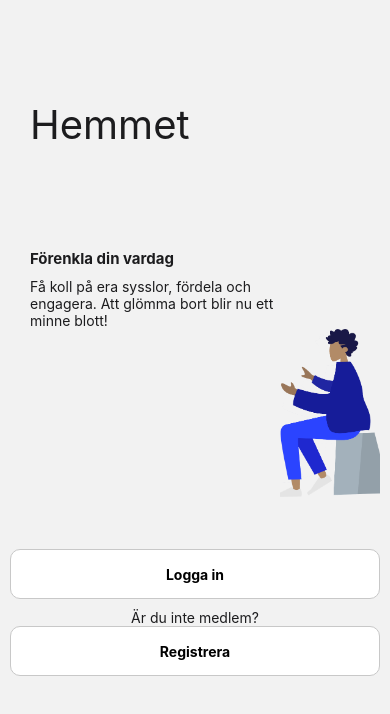
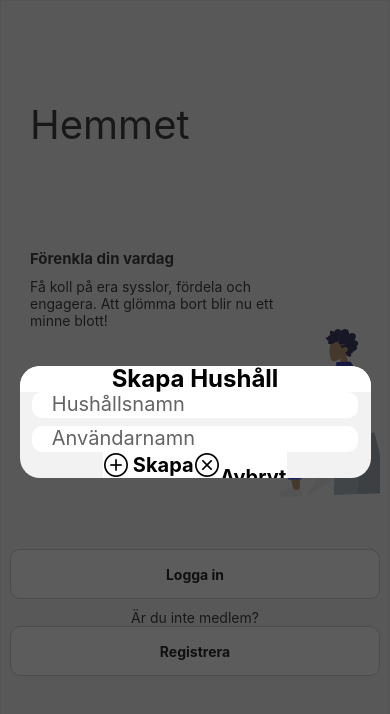
Before and after one commit to ViktorNy/TheHousehold, a React Native app: screen /Start in a window 390 px wide. Shown: the top 714 px of the page. Built offline with nearby package versions, Linux system fonts and the light colour scheme.

Commit message:
added username to create household

```diff
--- /dev/null
+++ b/component/customPopupBox/CreateHouseholdModal.tsx
@@ -0,0 +1,98 @@
+import { AntDesign } from '@expo/vector-icons';
+import React, { useState } from 'react';
+import { Pressable, Text, TextInput, View } from 'react-native';
+import Modal from 'react-native-modal';
+import { useTheme } from 'react-native-paper';
+import { modalStyles } from '../../style/modalStyle';
+import { LayoutChoice } from './popupLayoutChoice';
+
+interface Props {
+    memberId?: string;
+    modalCase: string;
+    isShowing: boolean;
+    toggleModal: (toggle: boolean) => void;
+}
+
+export default function CreateHouseholdModal({ memberId, modalCase, isShowing, toggleModal }: Props) {
+    const [userInput, onUserInputChange] = useState('');
+    const [secondaryUserInput, onSecondaryUserInputChange] = useState('');
+    const layoutChoices = LayoutChoice(modalCase, memberId);
+    const { colors } = useTheme();
+    const iconColor = colors.text;
+
+    return (
+        <View>
+            <Modal
+                animationIn="fadeIn"
+                backdropColor="#181818"
+                coverScreen={true}
+                isVisible={isShowing}
+                statusBarTranslucent={true}
+                onBackButtonPress={() => {
+                    toggleModal(false);
+                }}
+            >
+                <View style={modalStyles.centeredView}>
+                    <View style={[modalStyles.modalHouseholdView, { backgroundColor: colors.popupBackground }, modalStyles.centeredView]}>
+                        <View style={[modalStyles.headerHouseholdStyle, { backgroundColor: colors.popupOverlayColor }, modalStyles.centeredView]}>
+                            <Text style={[modalStyles.textStyle, modalStyles.headerTextStyle, { color: colors.text }]}>
+                                {layoutChoices.modalTitle}
+                            </Text>
+                        </View>
+                        <View style={[{ backgroundColor: colors.popupOverlayColor }, modalStyles.inputInfoHouseholdStyle]}>
+                            <TextInput
+                                onChangeText={onUserInputChange}
+                                style={[modalStyles.middleTextStyle, { color: colors.text }]}
+                                value={userInput}
+                                placeholder={layoutChoices.modalPlaceholder}
+                                placeholderTextColor={colors.grayedOutText}
+                                selectionColor={iconColor}
+                                editable={layoutChoices.modalInputActive}
+                                multiline={true}
+                            />
+                        </View>
+                        <View style={[{ backgroundColor: colors.popupOverlayColor }, modalStyles.inputInfoHouseholdStyle]}>
+                            <TextInput
+                                onChangeText={onSecondaryUserInputChange}
+                                style={[modalStyles.middleTextStyle, { color: colors.text }]}
+                                value={secondaryUserInput}
+                                placeholder={layoutChoices.modalSecondaryPlaceholder}
+                                placeholderTextColor={colors.grayedOutText}
+                                selectionColor={iconColor}
+                                editable={layoutChoices.modalInputActive}
+                                multiline={true}
+                            />
+                        </View>
+                        <View style={[modalStyles.rowHouseholdStyle, { backgroundColor: colors.popupOverlayColor }]}>
+                            <Pressable
+                                style={[
+                                    modalStyles.rowStyle,
+                                    modalStyles.button,
+                                    { backgroundColor: colors.popupOverlayColor },
+                                    modalStyles.centeredView
+                                ]}
+                                onPress={() => toggleModal(false)}
+                            >
+                                <AntDesign name="pluscircleo" size={24} color={iconColor} />
+                                <Text style={[modalStyles.textStyle, { color: colors.text }]}> {layoutChoices.modalLeft}</Text>
+                            </Pressable>
+                            <Pressable
+                                style={[
+                                    modalStyles.rowStyle,
+                                    modalStyles.button,
+                                    modalStyles.buttonRightStyle,
+                                    { backgroundColor: colors.popupOverlayColor },
+                                    modalStyles.centeredView
+                                ]}
+                                onPress={() => toggleModal(false)}
+                            >
+                                <AntDesign name="closecircleo" size={24} color={iconColor} />
+                                <Text style={[modalStyles.textStyle, { color: colors.text }]}> {layoutChoices.modalRight}</Text>
+                            </Pressable>
+                        </View>
+                    </View>
+                </View>
+            </Modal>
+        </View>
+    );
+}
--- a/component/customPopupBox/popupLayoutChoice.ts
+++ b/component/customPopupBox/popupLayoutChoice.ts
@@ -1,55 +1,56 @@
 import { useAppSelector } from '../../store/store';
-import { getAllUsersSelector } from '../../store/user/userSelector';
+import { getUserByIdSelector } from '../../store/user/userSelector';
 
 let modalTitle = '';
-let ModalLeft = '';
+let modalLeft = '';
 let modalRight = '';
 let modalPlaceholder = '';
+let modalSecondaryPlaceholder = '';
 let modalInputActive = true;
 let avatar = false;
 
 export function LayoutChoice(modalCase: string, id?: string) {
-    const allUsers = useAppSelector(getAllUsersSelector);
-    const username = allUsers.find(u => u.id === id)?.username;
+    const user = useAppSelector((state) => getUserByIdSelector(state));
 
     if (modalCase === 'JH') {
         modalTitle = 'Gå med i Hushåll';
-        ModalLeft = 'Gå med';
+        modalLeft = 'Gå med';
         modalRight = 'Avbryt';
         modalPlaceholder = 'Hushållskod';
         modalInputActive = true;
         avatar = false;
     } else if (modalCase === 'CH') {
         modalTitle = 'Skapa Hushåll';
-        ModalLeft = 'Skapa';
+        modalLeft = 'Skapa';
         modalRight = 'Avbryt';
-        modalPlaceholder = 'Namn';
+        modalPlaceholder = 'Hushållsnamn';
+        modalSecondaryPlaceholder = 'Användarnamn';
         modalInputActive = true;
         avatar = false;
     } else if (modalCase === 'MO') {
         modalTitle = 'Gör till ägare';
-        ModalLeft = 'Acceptera';
+        modalLeft = 'Acceptera';
         modalRight = 'Avbryt';
-        modalPlaceholder = 'Gör ' + username + ' till ägare';
+        modalPlaceholder = 'Gör ' + user?.username + ' till ägare';
         modalInputActive = false;
         avatar = false;
     } else if (modalCase === 'RUFH') {
         modalTitle = 'Ta bort från hushåll';
-        ModalLeft = 'Ja';
+        modalLeft = 'Ja';
         modalRight = 'Avbryt';
-        modalPlaceholder = 'Vill du verkligen ta bort ' + username + '?';
+        modalPlaceholder = 'Vill du verkligen ta bort ' + user?.username + '?';
         modalInputActive = false;
         avatar = false;
     } else if (modalCase === 'AR') {
         modalTitle = 'Besvara förfrågan';
-        ModalLeft = 'Acceptera';
+        modalLeft = 'Acceptera';
         modalRight = 'Avslå';
-        modalPlaceholder = username + ' vill gå med';
+        modalPlaceholder = user?.username + ' vill gå med';
         modalInputActive = false;
         avatar = false;
     } else if (modalCase === 'AI') {
         modalTitle = 'Välj avatar';
         avatar = true;
     }
-    return { modalTitle, ModalLeft, modalRight, modalPlaceholder, modalInputActive, avatar };
+    return { modalTitle, modalLeft, modalRight, modalPlaceholder, modalInputActive, avatar, modalSecondaryPlaceholder };
 }
--- a/screens/StartScreen.tsx
+++ b/screens/StartScreen.tsx
@@ -4,6 +4,7 @@ import { Image, StyleSheet, Text, View } from 'react-native';
 import { SafeAreaView } from 'react-native-safe-area-context';
 import { CustomNavigateButton } from '../component/CustomNavigateButton';
 import { RootStackScreenProps } from '../navigation/RootStackNavigator';
+import CreateHouseholdModal from '../component/customPopupBox/CreateHouseholdModal';
 
 export default function StartScreen({ navigation }: RootStackScreenProps<'Start'>) {
     const { colors } = useTheme();
@@ -22,6 +23,7 @@ export default function StartScreen({ navigation }: RootStackScreenProps<'Start'
                 <Text style={[styles.notMemberText, { color: colors.text }]}>Är du inte medlem?</Text>
                 <CustomNavigateButton buttonText="Registrera" goto={() => navigation.navigate('Register')} />
             </View>
+            <CreateHouseholdModal modalCase={'CH'} isShowing={true} toggleModal={() => {}} />
         </SafeAreaView>
     );
 }
--- a/style/modalStyle.ts
+++ b/style/modalStyle.ts
@@ -18,10 +18,25 @@ export const modalStyles = StyleSheet.create({
         borderRadius: 20,
         overflow: 'hidden'
     },
+    modalHouseholdView: {
+        height: '100%',
+        width: '100%',
+        maxWidth: 380,
+        maxHeight: 300,
+        borderRadius: 20,
+        overflow: 'hidden'
+    },
     headerStyle: {
         elevation: 2,
         width: '100%',
         height: '30%'
+    },
+    headerHouseholdStyle: {
+        elevation: 2,
+        width: '100%',
+        height: '23%',
+        top: 0,
+        position: 'absolute'
     },
     headerTextStyle: {
         fontSize: 24
@@ -34,6 +49,14 @@ export const modalStyles = StyleSheet.create({
         borderRadius: 10,
         justifyContent: 'center'
     },
+    inputInfoHouseholdStyle: {
+        margin: 4,
+        elevation: 5,
+        height: '23%',
+        minWidth: '93%',
+        borderRadius: 10,
+        justifyContent: 'center'
+    },
     middleTextStyle: {
         fontSize: 20,
         marginLeft: 20
@@ -41,6 +64,12 @@ export const modalStyles = StyleSheet.create({
     rowStyle: {
         height: '30%',
         flexDirection: 'row'
+    },
+    rowHouseholdStyle: {
+        height: '23%',
+        flexDirection: 'row',
+        bottom: 0,
+        position: 'absolute'
     },
     button: {
         elevation: 2,
```
Also changed, not shown: component/customPopupBox/CustomPopupBox.tsx (+13 -15 lines).
